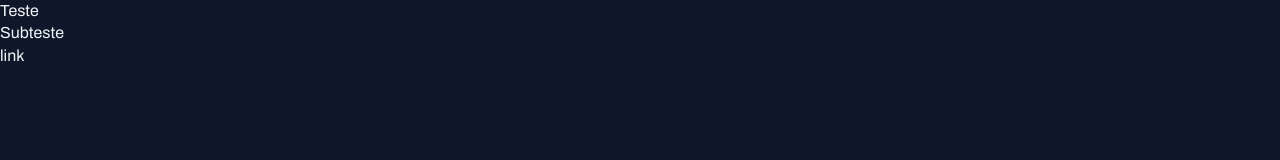
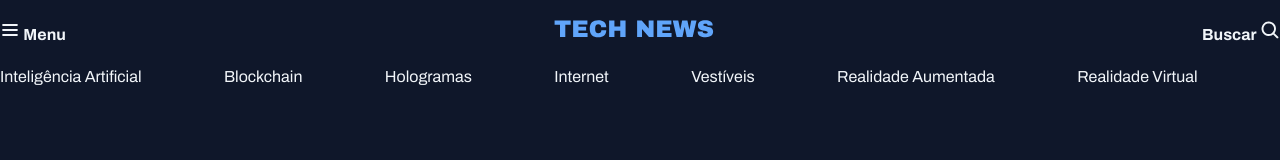
Before and after one commit to AxlvesVDev/projetogrid-master, a plain HTML site: page index.html in a window 1280 px wide. Drawn offline with Linux system fonts and the light colour scheme.

Commit message:
Ajustando conteudo do card

```diff
--- a/Styles/global.css
+++ b/Styles/global.css
@@ -44,3 +44,26 @@ h1, h2, h3 {
 font: inherit;  /* herdando novamente a fonte do elemento pai. */
 
 }
+
+.container {   /* onde vai conter as coisas */
+   max-width: 1280px ;
+   padding-inline: 32px;   /* eixo horizontal, recaptulando  */
+   margin-inline-start: auto;
+}
+
+
+/* utility-first - conceito de uf, quando tenho uma classe, que ela vai fazer apenas uma coisa  */
+/* CLASSE UTILITARIA .grid */
+.grid {
+  display: grid;
+}
+
+.grid-flow-col {  /* estarei mudando o fluxo do grid, "flow"  */
+
+  grid-auto-flow:column;   /*  flow automatico */
+
+}
+/* PONTO IMPORTANTE: CRIAMOS A .GRID PRIMEIRO, DEPOIS FOMOS NO HTML, E CLASSIFICAMOS O ELEMENTO SECUNDAY
+E PRIMARY COMO CLASS="GRID GRID-FLOW-COL" ASSIM ELE FICOU MAIS CORRETO PERTO DO PERFEITO O NOSSO HEADER */
+
+/* CRIAMOS PRIMEIRO O CSS E CLASSIFICAMOS LA NO HTML , RESUMIDAMENTE. */
--- /dev/null
+++ b/Styles/header.css
@@ -0,0 +1,26 @@
+#primary {
+ padding-block: 20px; /* estamos pegando apenas eixo vertical, em cima e em baixo */
+
+
+
+/* dentro do proprio"primary" vou pegar a div, com o seletor abaixo */
+/* chamasse de NASTING CSS*/
+div:nth-child(2) {
+ margin-inline: auto;   /* inline, esquerda para direita */
+
+}
+
+div:nth-child(3) {
+ justify-self: end;
+
+}
+
+
+#secondary {
+    padding-block: 14px;
+    border: solid 1px var(--stroke-color);
+    border-inline: none;
+
+}
+
+}
--- a/Styles/index.css
+++ b/Styles/index.css
@@ -1 +1,2 @@
 @import url(global.css);
+@import url(header.css);
--- a/index.html
+++ b/index.html
@@ -10,8 +10,36 @@
     <link href="https://fonts.googleapis.com/css2?family=Archivo:ital,wght@0,100..900;1,100..900&display=swap" rel="stylesheet">
 </head>
 <body>
-    <h1>Teste</h1>
-    <h2>Subteste</h2>
-    <a href="#">link</a>
+   <header>
+    <nav id="primary" class="grid grid-flow-col">
+
+    <div>
+        <img src="Assets/Icons/List.svg" alt="ícone de menu">
+        <strong>Menu</strong>
+    </div>
+
+<div>
+<img src="Assets/Icons/Tech News.svg" alt="TechNews logo">
+</div>
+
+
+
+<div>
+  <strong>Buscar</strong>
+  <img src="Assets/Icons/MagnifyingGlass.svg" alt="Icone de lupa para pesquisa">
+    </div>
+</nav>
+
+<nav id="secundary" class="grid grid-flow-col">
+    <a href="#">Inteligência Artificial</a>
+    <a href="#">Blockchain</a>
+    <a href="#">Hologramas</a>
+    <a href="#">Internet</a>
+    <a href="#">Vestíveis</a>
+    <a href="#">Realidade Aumentada</a>
+    <a href="#">Realidade  Virtual</a>
+
+</nav>
+   </header>
 </body>
 </html>
```
Also changed, not shown: Assets/Icons/Tech News.svg (renamed from Tech News.svg), utility.css (added).
